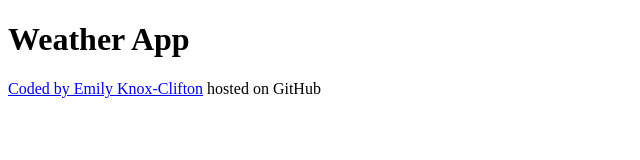
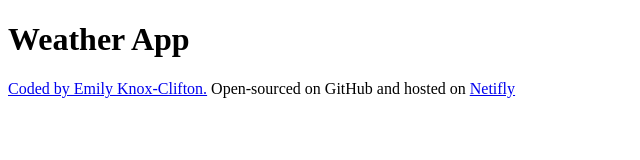
Before and after one commit to eknox22/Weather-App-Project, a plain HTML site: page index.html in a window 1280 px wide. Shown: the whole page, without its empty margins (0-640 px from the left). Drawn offline with Linux system fonts and the light colour scheme.

Commit message:
Updated the footer information

```diff
--- a/index.html
+++ b/index.html
@@ -8,8 +8,11 @@
   <body>
     <h1>Weather App</h1>
     <footer>
-      <a href="https://github.com/eknox22">Coded by Emily Knox-Clifton</a>
-      hosted on GitHub
+      <a href="https://github.com/eknox22">Coded by Emily Knox-Clifton.</a>
+      Open-sourced on
+      <a href="https://github.com/eknox22/Weather-App-Project.git"></a>GitHub
+      and hosted on
+      <a href="https://emilys-weather-app-project.netlify.app">Netifly</a>
     </footer>
   </body>
 </html>
```
Also changed, not shown: 1 other file.
